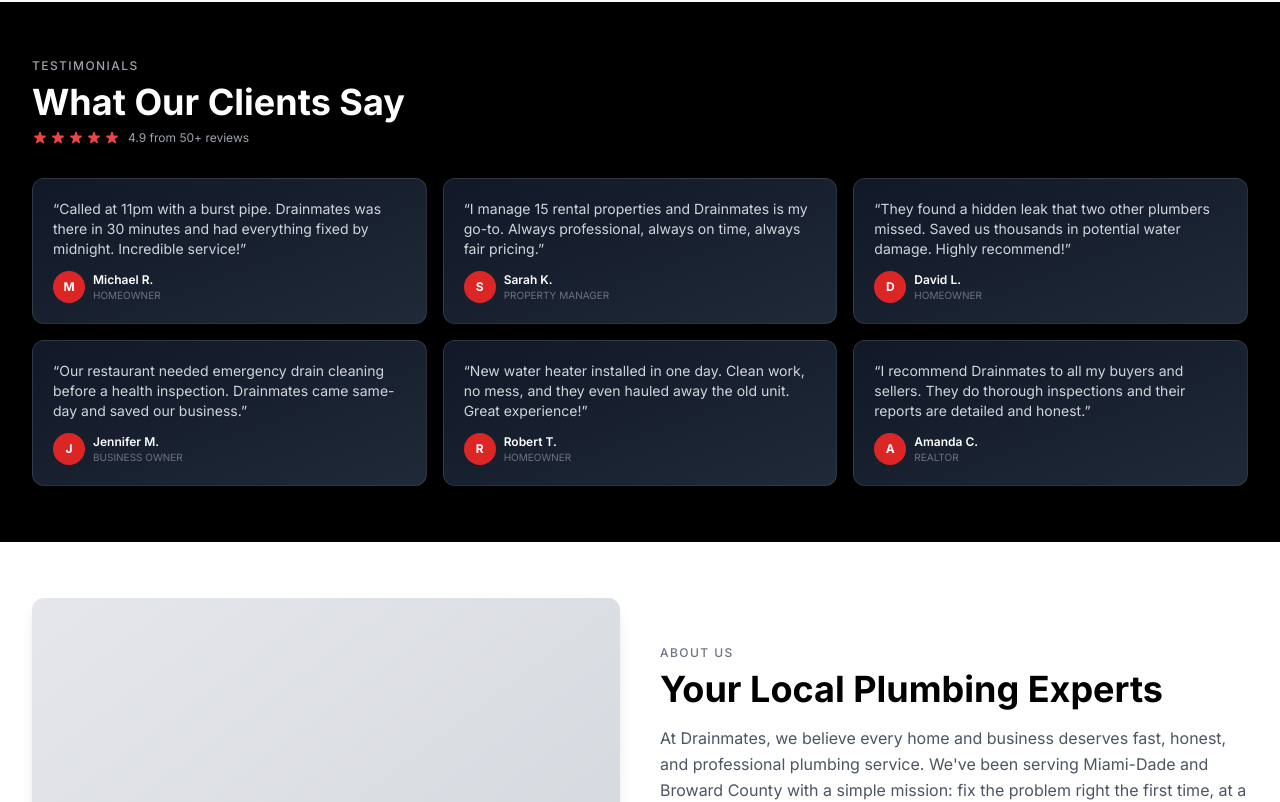
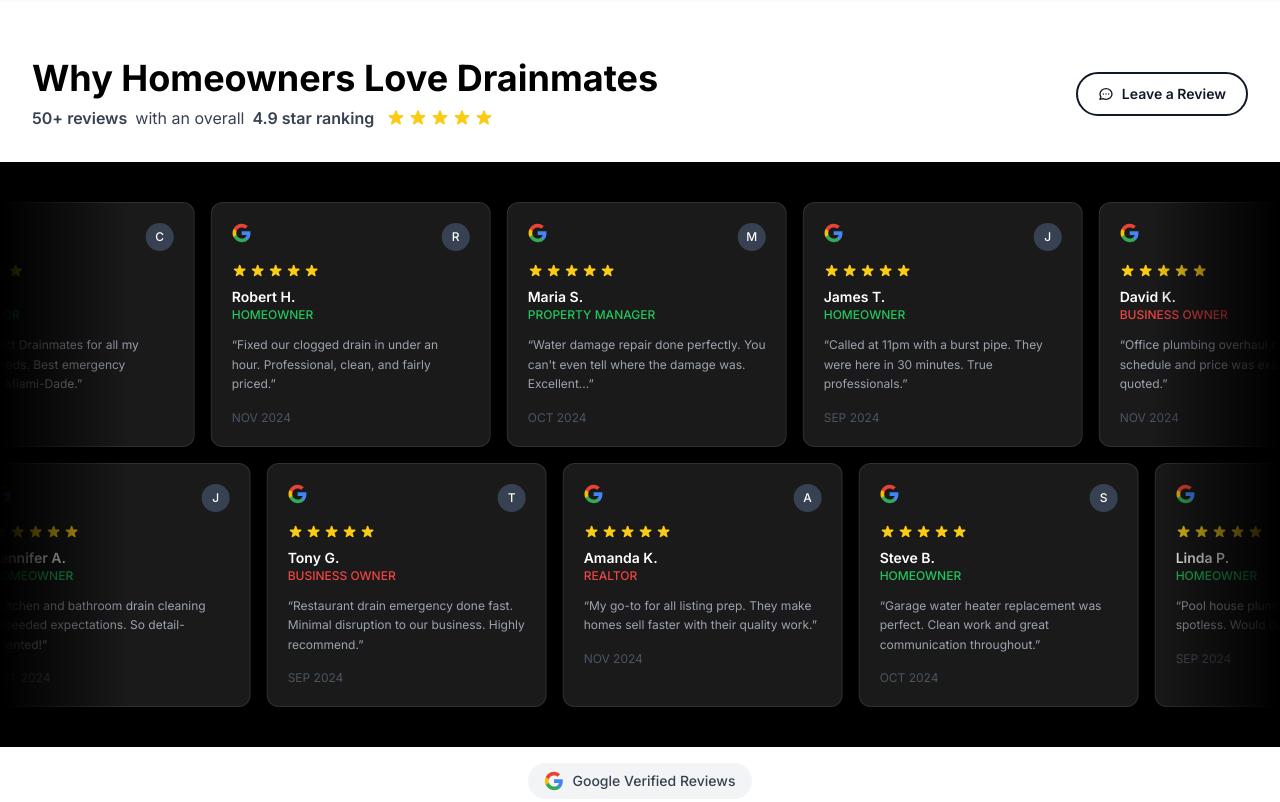
Before and after one commit to Expandingmind/Drainmates, a Next.js app: page / in a window 1280 px wide. Shown: the part 2440-3242 px from the top of the page. Built offline with nearby package versions, Linux system fonts and the light colour scheme.

Commit message:
Update testimonials to match Google reviews style with scrolling marquee

```diff
--- a/app/globals.css
+++ b/app/globals.css
@@ -112,3 +112,35 @@
     min-height: 100svh;
   }
 }
+
+/* Testimonials marquee scroll animations */
+@keyframes scroll-left {
+  0% {
+    transform: translateX(0);
+  }
+  100% {
+    transform: translateX(-33.333%);
+  }
+}
+
+@keyframes scroll-right {
+  0% {
+    transform: translateX(-33.333%);
+  }
+  100% {
+    transform: translateX(0);
+  }
+}
+
+.animate-scroll-left {
+  animation: scroll-left 30s linear infinite;
+}
+
+.animate-scroll-right {
+  animation: scroll-right 30s linear infinite;
+}
+
+.animate-scroll-left:hover,
+.animate-scroll-right:hover {
+  animation-play-state: paused;
+}
--- a/components/Testimonials.tsx
+++ b/components/Testimonials.tsx
@@ -1,7 +1,154 @@
 'use client'
 
 import { useEffect, useRef, useState } from 'react'
-import { TESTIMONIALS } from '@/lib/constants'
+
+const TESTIMONIALS_ROW_1 = [
+  {
+    name: 'Carlos R.',
+    role: 'CONTRACTOR',
+    roleColor: 'text-green-500',
+    quote: 'I subcontract Drainmates for all my plumbing needs. Best emergency response in Miami-Dade.',
+    date: 'OCT 2024',
+    initial: 'C',
+  },
+  {
+    name: 'Robert H.',
+    role: 'HOMEOWNER',
+    roleColor: 'text-green-500',
+    quote: 'Fixed our clogged drain in under an hour. Professional, clean, and fairly priced.',
+    date: 'NOV 2024',
+    initial: 'R',
+  },
+  {
+    name: 'Maria S.',
+    role: 'PROPERTY MANAGER',
+    roleColor: 'text-green-500',
+    quote: 'Water damage repair done perfectly. You can\'t even tell where the damage was. Excellent...',
+    date: 'OCT 2024',
+    initial: 'M',
+  },
+  {
+    name: 'James T.',
+    role: 'HOMEOWNER',
+    roleColor: 'text-green-500',
+    quote: 'Called at 11pm with a burst pipe. They were here in 30 minutes. True professionals.',
+    date: 'SEP 2024',
+    initial: 'J',
+  },
+  {
+    name: 'David K.',
+    role: 'BUSINESS OWNER',
+    roleColor: 'text-primary-500',
+    quote: 'Office plumbing overhaul completed on schedule and price was exactly as quoted.',
+    date: 'NOV 2024',
+    initial: 'D',
+  },
+  {
+    name: 'Sarah L.',
+    role: 'HOMEOWNER',
+    roleColor: 'text-green-500',
+    quote: 'New water heater installed same day. Excellent service from start to finish.',
+    date: 'AUG 2024',
+    initial: 'S',
+  },
+]
+
+const TESTIMONIALS_ROW_2 = [
+  {
+    name: 'Michael W.',
+    role: 'INVESTOR',
+    roleColor: 'text-primary-500',
+    quote: 'Used Drainmates on multiple flips. Fast, affordable, and always top-notch quality.',
+    date: 'NOV 2024',
+    initial: 'M',
+  },
+  {
+    name: 'Jennifer A.',
+    role: 'HOMEOWNER',
+    roleColor: 'text-green-500',
+    quote: 'Kitchen and bathroom drain cleaning exceeded expectations. So detail-oriented!',
+    date: 'OCT 2024',
+    initial: 'J',
+  },
+  {
+    name: 'Tony G.',
+    role: 'BUSINESS OWNER',
+    roleColor: 'text-primary-500',
+    quote: 'Restaurant drain emergency done fast. Minimal disruption to our business. Highly recommend.',
+    date: 'SEP 2024',
+    initial: 'T',
+  },
+  {
+    name: 'Amanda K.',
+    role: 'REALTOR',
+    roleColor: 'text-primary-500',
+    quote: 'My go-to for all listing prep. They make homes sell faster with their quality work.',
+    date: 'NOV 2024',
+    initial: 'A',
+  },
+  {
+    name: 'Steve B.',
+    role: 'HOMEOWNER',
+    roleColor: 'text-green-500',
+    quote: 'Garage water heater replacement was perfect. Clean work and great communication throughout.',
+    date: 'OCT 2024',
+    initial: 'S',
+  },
+  {
+    name: 'Linda P.',
+    role: 'HOMEOWNER',
+    roleColor: 'text-green-500',
+    quote: 'Pool house plumbing installation was spotless. Would definitely use again.',
+    date: 'SEP 2024',
+    initial: 'L',
+  },
+]
+
+function GoogleIcon() {
+  return (
+    <svg className="w-5 h-5" viewBox="0 0 24 24">
+      <path fill="#4285F4" d="M22.56 12.25c0-.78-.07-1.53-.2-2.25H12v4.26h5.92c-.26 1.37-1.04 2.53-2.21 3.31v2.77h3.57c2.08-1.92 3.28-4.74 3.28-8.09z"/>
+      <path fill="#34A853" d="M12 23c2.97 0 5.46-.98 7.28-2.66l-3.57-2.77c-.98.66-2.23 1.06-3.71 1.06-2.86 0-5.29-1.93-6.16-4.53H2.18v2.84C3.99 20.53 7.7 23 12 23z"/>
+      <path fill="#FBBC05" d="M5.84 14.09c-.22-.66-.35-1.36-.35-2.09s.13-1.43.35-2.09V7.07H2.18C1.43 8.55 1 10.22 1 12s.43 3.45 1.18 4.93l2.85-2.22.81-.62z"/>
+      <path fill="#EA4335" d="M12 5.38c1.62 0 3.06.56 4.21 1.64l3.15-3.15C17.45 2.09 14.97 1 12 1 7.7 1 3.99 3.47 2.18 7.07l3.66 2.84c.87-2.6 3.3-4.53 6.16-4.53z"/>
+    </svg>
+  )
+}
+
+function ReviewCard({ testimonial }: { testimonial: typeof TESTIMONIALS_ROW_1[0] }) {
+  return (
+    <div className="flex-shrink-0 w-[260px] md:w-[280px] bg-[#1a1a1a] rounded-xl p-5 border border-white/10 mx-2">
+      {/* Header */}
+      <div className="flex items-start justify-between mb-3">
+        <GoogleIcon />
+        <div className="w-7 h-7 rounded-full bg-gray-700 flex items-center justify-center text-white text-xs font-medium">
+          {testimonial.initial}
+        </div>
+      </div>
+
+      {/* Stars */}
+      <div className="flex gap-0.5 mb-2">
+        {[...Array(5)].map((_, i) => (
+          <svg key={i} className="w-4 h-4 text-yellow-400 fill-current" viewBox="0 0 20 20">
+            <path d="M9.049 2.927c.3-.921 1.603-.921 1.902 0l1.07 3.292a1 1 0 00.95.69h3.462c.969 0 1.371 1.24.588 1.81l-2.8 2.034a1 1 0 00-.364 1.118l1.07 3.292c.3.921-.755 1.688-1.54 1.118l-2.8-2.034a1 1 0 00-1.175 0l-2.8 2.034c-.784.57-1.838-.197-1.539-1.118l1.07-3.292a1 1 0 00-.364-1.118L2.98 8.72c-.783-.57-.38-1.81.588-1.81h3.461a1 1 0 00.951-.69l1.07-3.292z" />
+          </svg>
+        ))}
+      </div>
+
+      {/* Name & Role */}
+      <h4 className="text-white font-semibold text-sm">{testimonial.name}</h4>
+      <p className={`text-xs font-medium mb-3 ${testimonial.roleColor}`}>{testimonial.role}</p>
+
+      {/* Quote */}
+      <p className="text-gray-400 text-xs leading-relaxed mb-4 line-clamp-3">
+        &ldquo;{testimonial.quote}&rdquo;
+      </p>
+
+      {/* Date */}
+      <p className="text-gray-600 text-xs">{testimonial.date}</p>
+    </div>
+  )
+}
 
 export default function Testimonials() {
   const [isVisible, setIsVisible] = useState(false)
@@ -25,60 +172,77 @@
     return () => observer.disconnect()
   }, [])
 
+  // Triple the cards for seamless loop
+  const row1Cards = [...TESTIMONIALS_ROW_1, ...TESTIMONIALS_ROW_1, ...TESTIMONIALS_ROW_1]
+  const row2Cards = [...TESTIMONIALS_ROW_2, ...TESTIMONIALS_ROW_2, ...TESTIMONIALS_ROW_2]
+
   return (
-    <section ref={sectionRef} id="reviews" className="py-10 md:py-14 bg-black text-white overflow-hidden">
-      <div className="max-w-7xl mx-auto px-4 sm:px-6 lg:px-8">
+    <section ref={sectionRef} id="reviews" className="py-10 md:py-14 bg-white overflow-hidden">
+      <div className="max-w-7xl mx-auto px-4 sm:px-6 lg:px-8 mb-8">
         {/* Section Header */}
-        <div className={`flex flex-col md:flex-row md:items-end md:justify-between mb-6 md:mb-8 transition-all duration-700 ${
+        <div className={`flex flex-col md:flex-row md:items-center md:justify-between gap-4 transition-all duration-700 ${
           isVisible ? 'opacity-100 translate-y-0' : 'opacity-0 translate-y-8'
         }`}>
-          <div className="mb-4 md:mb-0">
-            <p className="text-gray-400 uppercase tracking-[0.12em] text-[10px] md:text-xs font-medium mb-2">
-              Testimonials
-            </p>
-            <h2 className="text-2xl sm:text-3xl md:text-4xl font-bold mb-2">
-              What Our Clients Say
+          <div>
+            <h2 className="text-2xl sm:text-3xl md:text-4xl font-bold text-black mb-2">
+              Why Homeowners Love Drainmates
             </h2>
-            <div className="flex items-center gap-2">
-              <div className="flex gap-0.5">
+            <div className="flex items-center gap-2 text-gray-700 text-sm md:text-base">
+              <span className="font-semibold">50+ reviews</span>
+              <span>with an overall</span>
+              <span className="font-semibold">4.9 star ranking</span>
+              <div className="flex gap-0.5 ml-1">
                 {[...Array(5)].map((_, i) => (
-                  <svg key={i} className="w-4 h-4 text-primary-500 fill-current" viewBox="0 0 20 20">
+                  <svg key={i} className="w-4 h-4 md:w-5 md:h-5 text-yellow-400 fill-current" viewBox="0 0 20 20">
                     <path d="M9.049 2.927c.3-.921 1.603-.921 1.902 0l1.07 3.292a1 1 0 00.95.69h3.462c.969 0 1.371 1.24.588 1.81l-2.8 2.034a1 1 0 00-.364 1.118l1.07 3.292c.3.921-.755 1.688-1.54 1.118l-2.8-2.034a1 1 0 00-1.175 0l-2.8 2.034c-.784.57-1.838-.197-1.539-1.118l1.07-3.292a1 1 0 00-.364-1.118L2.98 8.72c-.783-.57-.38-1.81.588-1.81h3.461a1 1 0 00.951-.69l1.07-3.292z" />
                   </svg>
                 ))}
               </div>
-              <span className="text-gray-400 text-xs">4.9 from 50+ reviews</span>
             </div>
+          </div>
+
+          <a
+            href="#"
+            className="inline-flex items-center gap-2 px-5 py-2.5 border-2 border-gray-900 rounded-full text-gray-900 font-semibold text-sm hover:bg-gray-900 hover:text-white transition-colors self-start md:self-auto"
+          >
+            <svg className="w-4 h-4" fill="none" viewBox="0 0 24 24" stroke="currentColor">
+              <path strokeLinecap="round" strokeLinejoin="round" strokeWidth={2} d="M8 12h.01M12 12h.01M16 12h.01M21 12c0 4.418-4.03 8-9 8a9.863 9.863 0 01-4.255-.949L3 20l1.395-3.72C3.512 15.042 3 13.574 3 12c0-4.418 4.03-8 9-8s9 3.582 9 8z" />
+            </svg>
+            Leave a Review
+          </a>
+        </div>
+      </div>
+
+      {/* Scrolling Reviews Container */}
+      <div className="relative bg-black py-8 md:py-10">
+        {/* Gradient overlays for fade effect */}
+        <div className="absolute left-0 top-0 bottom-0 w-20 md:w-32 bg-gradient-to-r from-black to-transparent z-10 pointer-events-none"></div>
+        <div className="absolute right-0 top-0 bottom-0 w-20 md:w-32 bg-gradient-to-l from-black to-transparent z-10 pointer-events-none"></div>
+
+        {/* Row 1 - Scrolls Right to Left */}
+        <div className="mb-4 overflow-hidden">
+          <div className="flex animate-scroll-left">
+            {row1Cards.map((testimonial, index) => (
+              <ReviewCard key={`row1-${index}`} testimonial={testimonial} />
+            ))}
           </div>
         </div>
 
-        {/* Testimonials Grid */}
-        <div className="grid grid-cols-1 sm:grid-cols-2 lg:grid-cols-3 gap-3 md:gap-4">
-          {TESTIMONIALS.slice(0, 6).map((testimonial, index) => (
-            <div
-              key={index}
-              className={`group bg-gradient-to-br from-gray-900 to-gray-800 rounded-lg md:rounded-xl p-4 md:p-5 border border-white/10 hover:border-primary-500/30 transition-all duration-500 card-hover ${
-                isVisible ? 'opacity-100 translate-y-0' : 'opacity-0 translate-y-8'
-              }`}
-              style={{ transitionDelay: isVisible ? `${index * 50}ms` : '0ms' }}
-            >
-              {/* Quote */}
-              <p className="text-gray-300 text-xs md:text-sm leading-relaxed mb-3 line-clamp-3 group-hover:text-white transition-colors">
-                &ldquo;{testimonial.quote}&rdquo;
-              </p>
+        {/* Row 2 - Scrolls Left to Right */}
+        <div className="overflow-hidden">
+          <div className="flex animate-scroll-right">
+            {row2Cards.map((testimonial, index) => (
+              <ReviewCard key={`row2-${index}`} testimonial={testimonial} />
+            ))}
+          </div>
+        </div>
+      </div>
 
-              {/* Author */}
-              <div className="flex items-center gap-2">
-                <div className="w-8 h-8 rounded-full bg-primary-600 flex items-center justify-center text-white text-xs font-bold">
-                  {testimonial.name.charAt(0)}
-                </div>
-                <div>
-                  <p className="text-white text-xs font-semibold">{testimonial.name}</p>
-                  <p className="text-gray-500 text-[10px]">{testimonial.role}</p>
-                </div>
-              </div>
-            </div>
-          ))}
+      {/* Google Verified Badge */}
+      <div className="bg-white py-4 flex justify-center">
+        <div className="inline-flex items-center gap-2 px-4 py-2 bg-gray-100 rounded-full text-sm text-gray-700">
+          <GoogleIcon />
+          <span className="font-medium">Google Verified Reviews</span>
         </div>
       </div>
     </section>
```
